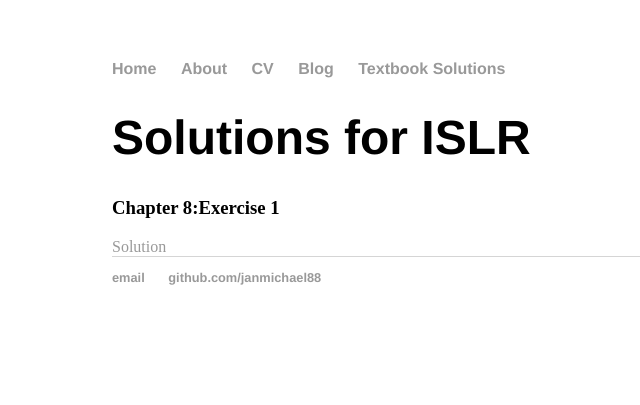
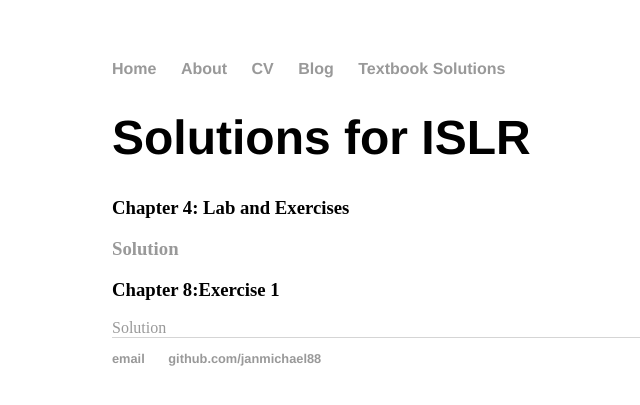
Before and after one commit to janmichael88/janmichael88.github.io, a Jekyll site: the page built from Textbook Solutions/index.html, in a window 1280 px wide. Shown: the top 405 px of the page, without its empty margins (80-720 px from the left). Built offline with Jekyll 4.4.1, drawn with Linux system fonts in a browser that asks for light colours.

Commit message:
commit
commit

```diff
--- a/Textbook Solutions/index.html
+++ b/Textbook Solutions/index.html
@@ -4,5 +4,8 @@ title: Jan Michael Austria's Textbook solutions
 ---
 <h1> Solutions for ISLR </h1>
 
+<h3> Chapter 4: Lab and Exercises <h3>
+<a href="http://htmlpreview.github.io/?https://github.com/janmichael88/ISLR_Solutions/blob/master/Chapter_4.html">Solution</a>
+
 <h3> Chapter 8:Exercise 1 </h3>
 <a href="http://htmlpreview.github.io/?https://github.com/janmichael88/ISLR_Solutions/blob/master/Chapter_8.html">Solution</a>
```
